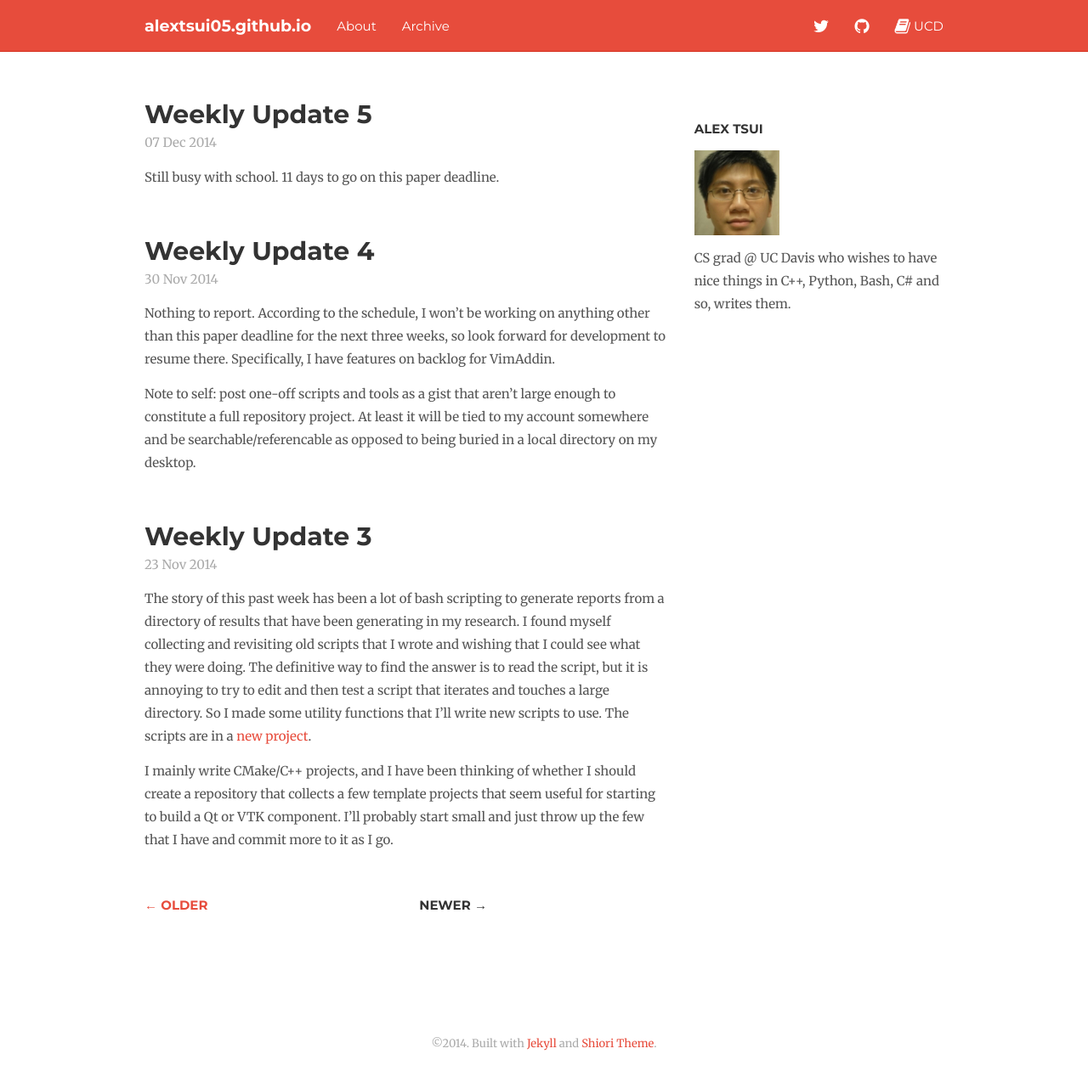
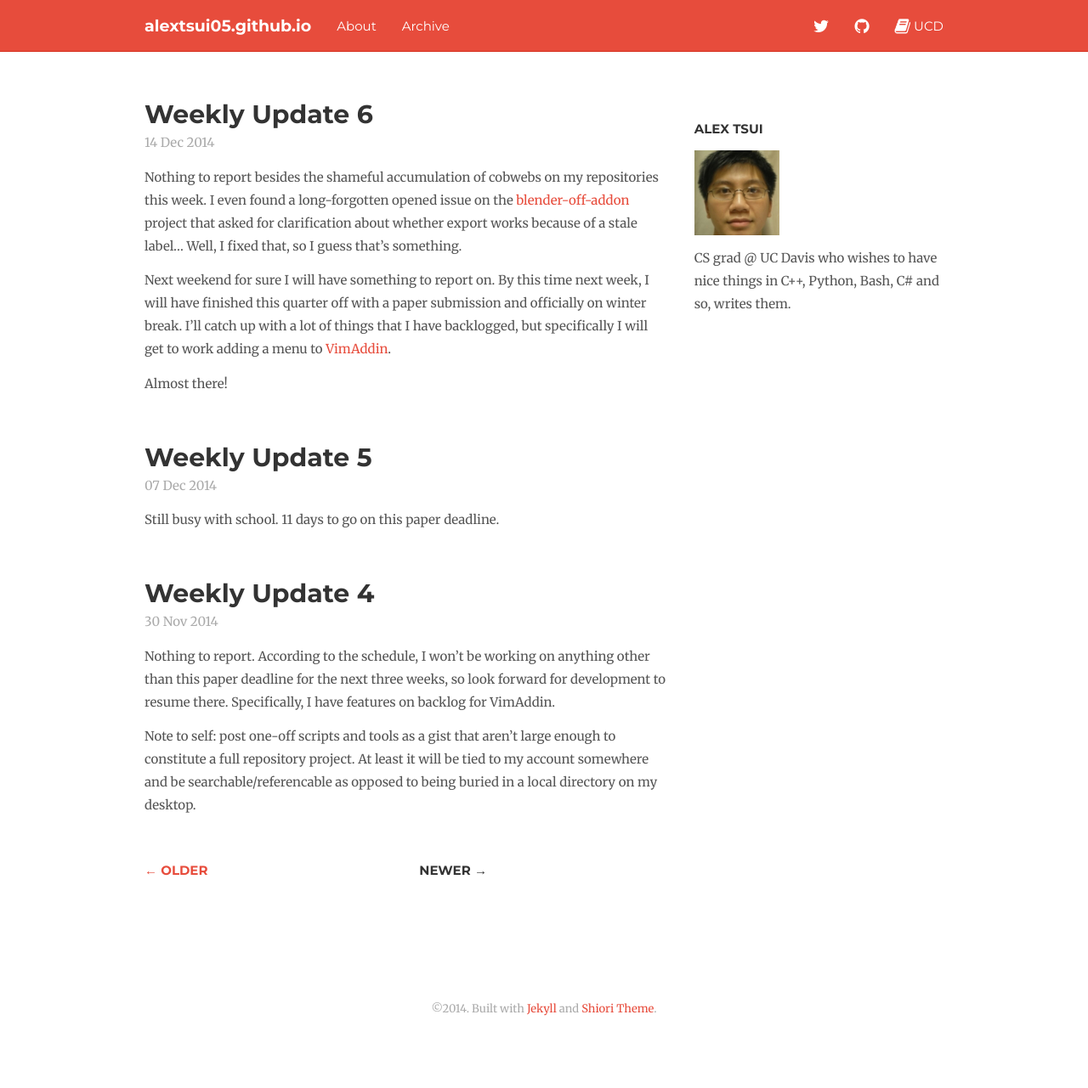
Before and after one commit to alextsui05/alextsui05.github.io, a Jekyll site: the page built from index.html, in a window 1280 px wide. Shown: the whole page at 85% size. Built offline with Jekyll 4.4.1, drawn with Linux system fonts in a browser that asks for light colours; nearby versions of some CDN libraries; the list of posts is cut into pages by our own code; comment, search, counter and statistics services are not loaded; after the commit the page ends 1240 px from its top, so only the background shows below that.

Commit message:
Weekly update + add GPG key.

```diff
--- /dev/null
+++ b/_posts/2014-12-14-weekly-update-006.md
@@ -0,0 +1,8 @@
+---
+title: Weekly Update 6
+---
+Nothing to report besides the shameful accumulation of cobwebs on my repositories this week. I even found a long-forgotten opened issue on the [blender-off-addon](https://github.com/alextsui05/blender-off-addon) project that asked for clarification about whether export works because of a stale label... Well, I fixed that, so I guess that's something.
+
+Next weekend for sure I will have something to report on. By this time next week, I will have finished this quarter off with a paper submission and officially on winter break. I'll catch up with a lot of things that I have backlogged, but specifically I will get to work adding a menu to [VimAddin](https://github.com/alextsui05/VimAddin/issues/10).
+
+Almost there!
```
Also changed, not shown: about.md (+2 -0 lines), 1 other file.
